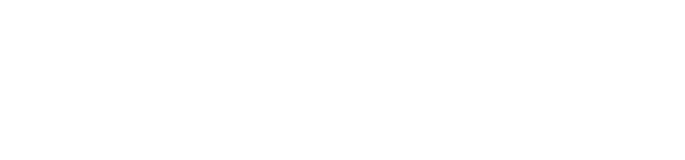
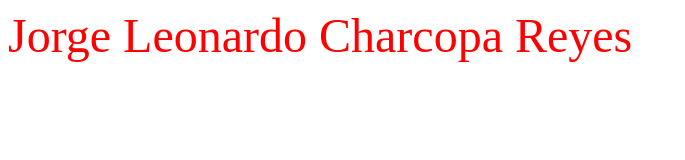
Before and after one commit to Melannie-G/Proyecto1, a plain HTML site: page index.html in a window 1280 px wide. Shown: the whole page, without its empty margins (0-685 px from the left). Drawn offline with Linux system fonts and the light colour scheme.

Commit message:
Update index.html

```diff
--- a/index.html
+++ b/index.html
@@ -9,7 +9,7 @@
    <meta charset="UTF-8">
 </head>
 
-
+  <font size=20 color= RED> Jorge Leonardo   Charcopa Reyes</font>
 
 
 
```
